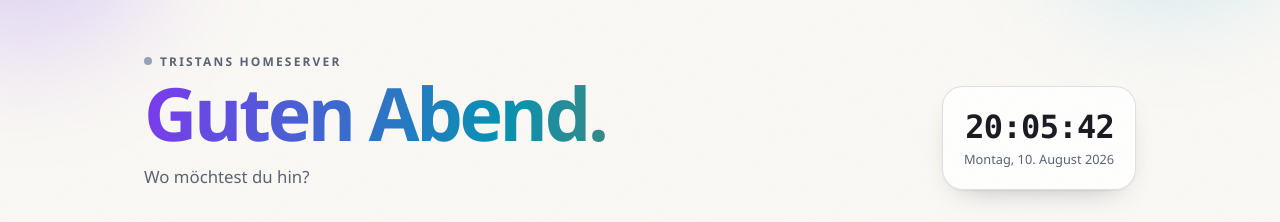
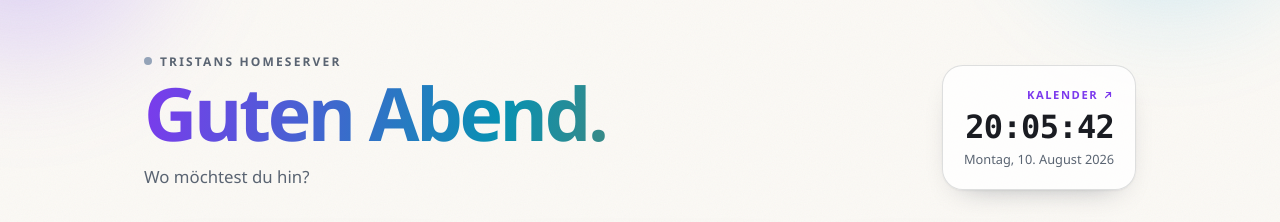
Before and after one commit to tscholz26/homeserver-stack, a Vue app in the folder homepage/: page / in a window 1280 px wide. Shown: the top 222 px of the page. Built offline with nearby package versions, Linux system fonts and the light colour scheme; no server answers.

Commit message:
Open the Google calendar when clicking the clock

```diff
--- a/homepage/src/App.vue
+++ b/homepage/src/App.vue
@@ -40,10 +40,32 @@ onUnmounted(() => window.removeEventListener('keydown', onKey))
         <p class="lead">Wo möchtest du hin?</p>
       </div>
 
-      <div class="card clock">
+      <!-- Die Uhr führt raus zum Google-Kalender -->
+      <a
+        class="card clock"
+        href="https://calendar.google.com"
+        target="_blank"
+        rel="noopener noreferrer"
+      >
+        <p class="label">
+          Kalender
+          <svg
+            viewBox="0 0 24 24"
+            width="12"
+            height="12"
+            fill="none"
+            stroke="currentColor"
+            stroke-width="2.4"
+            stroke-linecap="round"
+            stroke-linejoin="round"
+            aria-hidden="true"
+          >
+            <path d="M7 17 17 7M9 7h8v8" />
+          </svg>
+        </p>
         <p class="time">{{ time }}</p>
         <p class="date">{{ date }}</p>
-      </div>
+      </a>
     </header>
 
     <main>
@@ -137,8 +159,22 @@ h1 {
 }
 
 .clock {
+  --accent: var(--violet);
   text-align: right;
   min-width: 12rem;
+}
+
+.clock .label {
+  display: flex;
+  align-items: center;
+  justify-content: flex-end;
+  gap: 0.25rem;
+  margin: 0 0 0.35rem;
+  font-size: 0.7rem;
+  font-weight: 700;
+  letter-spacing: 0.14em;
+  text-transform: uppercase;
+  color: var(--accent);
 }
 
 .time {
```
